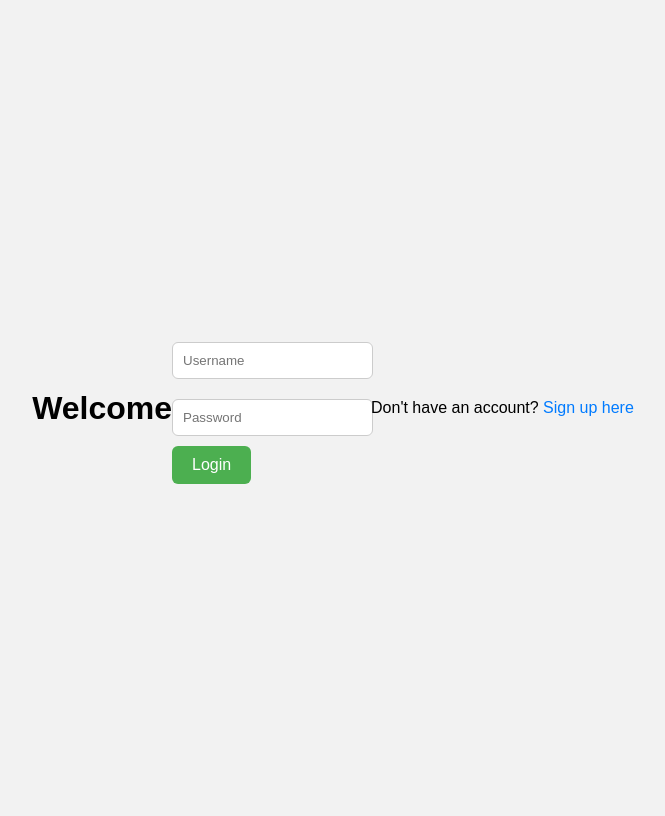
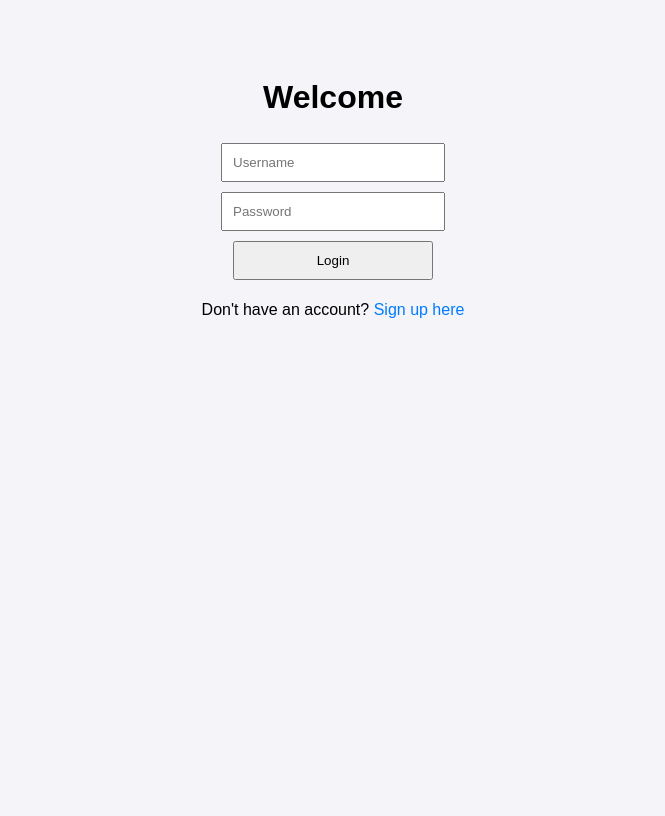
Before and after one commit to thegem99/chatX, a FastAPI app: page / in a window 1280 px wide. Shown: the whole page, without its empty margins (307-972 px from the left). After the commit the page ends 318 px from the top, so only its background shows below. Run offline with FastAPI, Linux system fonts and the light colour scheme.

Commit message:
Update style.css

```diff
--- a/static/style.css
+++ b/static/style.css
@@ -1,48 +1,5 @@
-body {
-    font-family: Arial, sans-serif;
-    background: #f2f2f2;
-    display: flex;
-    justify-content: center;
-    align-items: center;
-    height: 100vh;
-}
-
-.container {
-    background: white;
-    padding: 40px;
-    border-radius: 12px;
-    box-shadow: 0 8px 20px rgba(0,0,0,0.2);
-    text-align: center;
-    width: 300px;
-}
-
-input {
-    width: 90%;
-    padding: 10px;
-    margin: 10px 0;
-    border-radius: 6px;
-    border: 1px solid #ccc;
-}
-
-button {
-    padding: 10px 20px;
-    border: none;
-    border-radius: 6px;
-    background: #4CAF50;
-    color: white;
-    cursor: pointer;
-    font-size: 16px;
-}
-
-button:hover {
-    background: #45a049;
-}
-
-a {
-    color: #007BFF;
-    text-decoration: none;
-}
-
-a:hover {
-    text-decoration: underline;
-}
+body { font-family: Arial; text-align: center; padding: 50px; background-color: #f4f4f9; }
+input, button { padding: 10px; margin: 5px; width: 200px; }
+button { cursor: pointer; }
+a { color: #007BFF; text-decoration: none; }
+a:hover { text-decoration: underline; }
```
